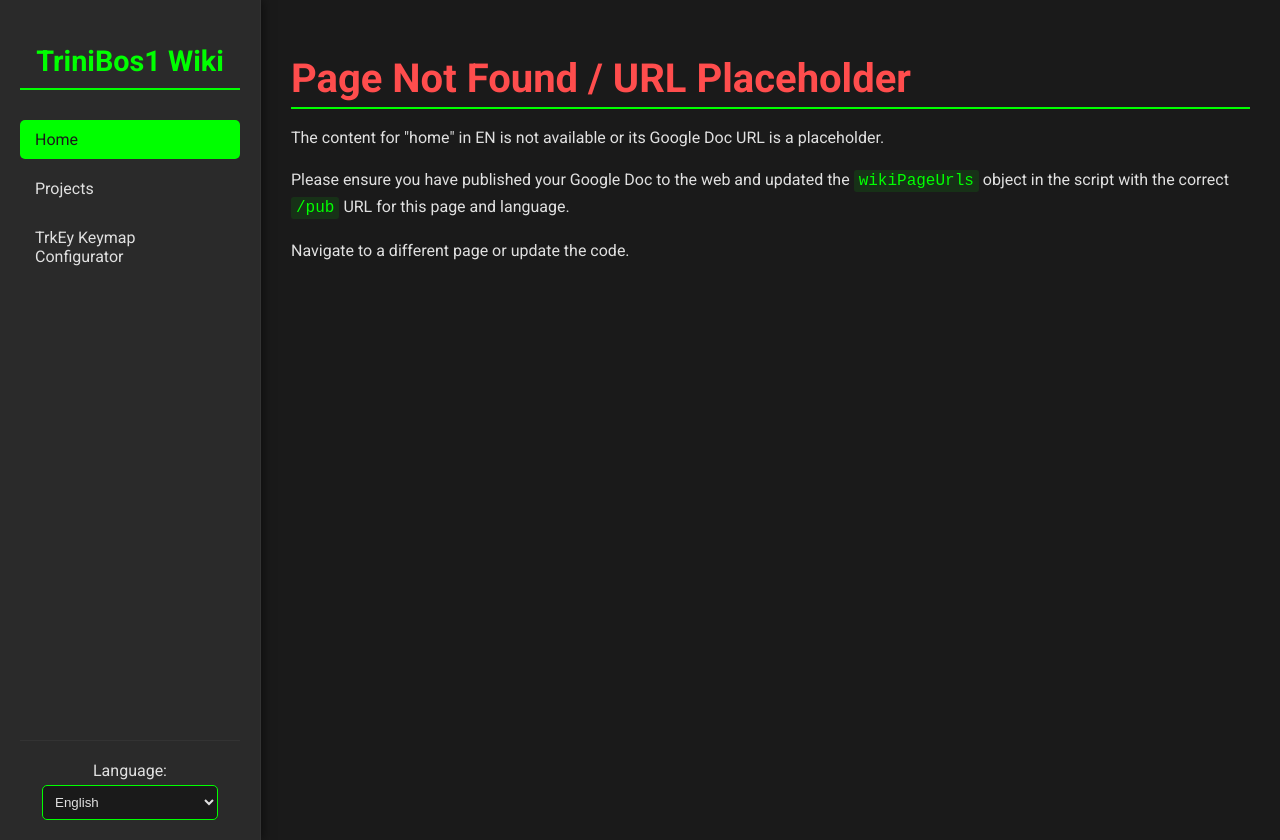
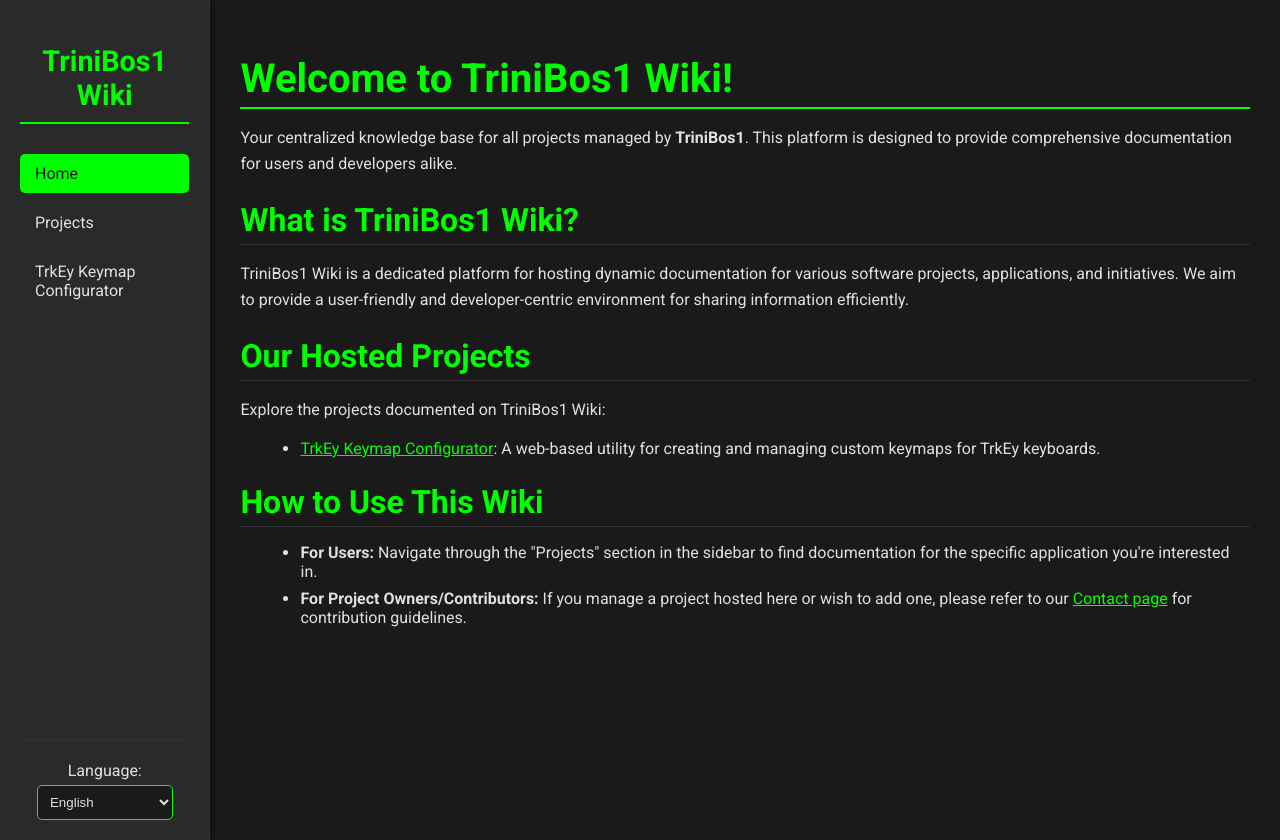
Before and after one commit to trinibos1/wikipage, a plain HTML site: page index.html in a window 1280 px wide. Drawn offline with Linux system fonts and the light colour scheme.

Commit message:
Update index.html

```diff
--- a/index.html
+++ b/index.html
@@ -84,8 +84,34 @@
             color: var(--primary-bg); /* Dark text on green hover */
         }
 
-        /* Removed dropdown specific styles as per request */
-        /* .sub-nav, .has-dropdown, .dropdown-trigger styles are removed or reverted */
+        /* Language Selector Styles */
+        .language-selector {
+            margin-top: auto; /* Pushes to the bottom */
+            padding-top: 20px;
+            border-top: 1px solid var(--border-color);
+            text-align: center;
+        }
+
+        .language-selector label {
+            display: block;
+            margin-bottom: 5px;
+            color: var(--text-color);
+        }
+
+        .language-selector select {
+            width: 80%;
+            padding: 8px;
+            border-radius: 5px;
+            background-color: var(--primary-bg);
+            color: var(--text-color);
+            border: 1px solid var(--highlight-green);
+            cursor: pointer;
+        }
+
+        .language-selector select:focus {
+            outline: none;
+            box-shadow: 0 0 0 2px var(--highlight-green);
+        }
 
         /* Main Content Styling */
         .content {
@@ -190,34 +216,6 @@
             margin-top: 0;
             border-bottom: none;
         }
-
-        .language-selector {
-            margin-top: auto; /* Pushes to the bottom */
-            padding-top: 20px;
-            border-top: 1px solid var(--border-color);
-            text-align: center;
-        }
-
-        .language-selector label {
-            display: block;
-            margin-bottom: 5px;
-            color: var(--text-color);
-        }
-
-        .language-selector select {
-            width: 80%;
-            padding: 8px;
-            border-radius: 5px;
-            background-color: var(--primary-bg);
-            color: var(--text-color);
-            border: 1px solid var(--highlight-green);
-            cursor: pointer;
-        }
-
-        .language-selector select:focus {
-            outline: none;
-            box-shadow: 0 0 0 2px var(--highlight-green);
-        }
     </style>
 </head>
 <body>
@@ -228,7 +226,7 @@
                 <ul>
                     <li><a href="#home" class="nav-link active">Home</a></li>
                     <li><a href="#projects" class="nav-link">Projects</a></li>
-                    <li><a href="#trkey-keymap-configurator" class="nav-link sub-link">TrkEy Keymap Configurator</a></li>
+                    <li><a href="#trkey-keymap-configurator" class="nav-link">TrkEy Keymap Configurator</a></li>
                     </ul>
             </nav>
             <div class="language-selector">
@@ -255,12 +253,25 @@
         // IMPORTANT: Each Google Doc MUST be published to the web (File > Share > Publish to web)
         // and you must use the generated '/pub' URL.
         const wikiPageUrls = {
-            'home': {
-                'en': 'https://docs.google.com/document/d/e/2PACX-1vR_YOUR_HOME_DOC_ID_EN/pub', // REPLACE WITH YOUR ACTUAL PUBLISHED GOOGLE DOC URL for English Home
-                'ko': 'https://docs.google.com/document/d/e/2PACX-1vR_YOUR_HOME_DOC_ID_KO/pub', // REPLACE WITH YOUR ACTUAL PUBLISHED GOOGLE DOC URL for Korean Home
-                'ja': 'https://docs.google.com/document/d/e/2PACX-1vR_YOUR_HOME_DOC_ID_JA/pub', // REPLACE WITH YOUR ACTUAL PUBLISHED GOOGLE DOC URL for Japanese Home
-                'es': 'https://docs.google.com/document/d/e/2PACX-1vR_YOUR_HOME_DOC_ID_ES/pub'  // REPLACE WITH YOUR ACTUAL PUBLISHED GOOGLE DOC URL for Spanish Home
-            },
+            'home': `
+                <h1>Welcome to TriniBos1 Wiki!</h1>
+                <p>Your centralized knowledge base for all projects managed by <strong>TriniBos1</strong>. This platform is designed to provide comprehensive documentation for users and developers alike.</p>
+
+                <h2>What is TriniBos1 Wiki?</h2>
+                <p>TriniBos1 Wiki is a dedicated platform for hosting dynamic documentation for various software projects, applications, and initiatives. We aim to provide a user-friendly and developer-centric environment for sharing information efficiently.</p>
+
+                <h2>Our Hosted Projects</h2>
+                <p>Explore the projects documented on TriniBos1 Wiki:</p>
+                <ul>
+                    <li><a href="#trkey-keymap-configurator">TrkEy Keymap Configurator</a>: A web-based utility for creating and managing custom keymaps for TrkEy keyboards.</li>
+                    </ul>
+
+                <h2>How to Use This Wiki</h2>
+                <ul>
+                    <li><strong>For Users:</strong> Navigate through the "Projects" section in the sidebar to find documentation for the specific application you're interested in.</li>
+                    <li><strong>For Project Owners/Contributors:</strong> If you manage a project hosted here or wish to add one, please refer to our <a href="#contact">Contact page</a> for contribution guidelines.</li>
+                </ul>
+            `,
             'projects': {
                 'en': 'https://docs.google.com/document/d/e/2PACX-1vR_YOUR_PROJECTS_DOC_ID_EN/pub', // REPLACE WITH YOUR ACTUAL PUBLISHED GOOGLE DOC URL for English Projects
                 'ko': 'https://docs.google.com/document/d/e/2PACX-1vR_YOUR_PROJECTS_DOC_ID_KO/pub', // REPLACE WITH YOUR ACTUAL PUBLISHED GOOGLE DOC URL for Korean Projects
@@ -273,18 +284,26 @@
                 'ja': 'https://docs.google.com/document/d/e/2PACX-1vR_YOUR_TRKEY_DOC_ID_JA/pub', // REPLACE with Japanese TrkEy Doc URL
                 'es': 'https://docs.google.com/document/d/e/2PACX-1vR_YOUR_TRKEY_DOC_ID_ES/pub'  // REPLACE with Spanish TrkEy Doc URL
             },
-            'about': {
-                'en': 'https://docs.google.com/document/d/e/2PACX-1vR_YOUR_ABOUT_DOC_ID_EN/pub', // REPLACE WITH YOUR ACTUAL PUBLISHED GOOGLE DOC URL for English About
-                'ko': 'https://docs.google.com/document/d/e/2PACX-1vR_YOUR_ABOUT_DOC_ID_KO/pub', // REPLACE WITH YOUR ACTUAL PUBLISHED GOOGLE DOC URL for Korean About
-                'ja': 'https://docs.google.com/document/d/e/2PACX-1vR_YOUR_ABOUT_DOC_ID_JA/pub', // REPLACE WITH YOUR ACTUAL PUBLISHED GOOGLE DOC URL for Japanese About
-                'es': 'https://docs.google.com/document/d/e/2PACX-1vR_YOUR_ABOUT_DOC_ID_ES/pub'  // REPLACE WITH YOUR ACTUAL PUBLISHED GOOGLE DOC URL for Spanish About
-            },
-            'contact': {
-                'en': 'https://docs.google.com/document/d/e/2PACX-1vR_YOUR_CONTACT_DOC_ID_EN/pub', // REPLACE WITH YOUR ACTUAL PUBLISHED GOOGLE DOC URL for English Contact
-                'ko': 'https://docs.google.com/document/d/e/2PACX-1vR_YOUR_CONTACT_DOC_ID_KO/pub', // REPLACE WITH YOUR ACTUAL PUBLISHED GOOGLE DOC URL for Korean Contact
-                'ja': 'https://docs.google.com/document/d/e/2PACX-1vR_YOUR_CONTACT_DOC_ID_JA/pub', // REPLACE WITH YOUR ACTUAL PUBLISHED GOOGLE DOC URL for Japanese Contact
-                'es': 'https://docs.google.com/document/d/e/2PACX-1vR_YOUR_CONTACT_DOC_ID_ES/pub'  // REPLACE WITH YOUR ACTUAL PUBLISHED GOOGLE DOC URL for Spanish Contact
-            }
+            'about': `
+                <h1>About TriniBos1 Wiki</h1>
+                <p>The TriniBos1 Wiki is maintained by TriniBos1 to provide clear and accessible documentation for all our projects.</p>
+                <p>Our vision is to build a community-driven knowledge base that empowers both users and developers to understand, use, and contribute to our software and initiatives.</p>
+                <h2>Our Mission</h2>
+                <ul>
+                    <li>To provide accurate and up-to-date documentation.</li>
+                    <li>To foster collaboration and contribution from the community.</li>
+                    <li>To make complex technical information easy to understand.</li>
+                </ul>
+                <p>Thank you for visiting!</p>
+            `,
+            'contact': `
+                <h1>Contact Us</h1>
+                <p>If you have any questions, feedback, or need support, please reach out to us:</p>
+                <ul>
+                    <li><strong>Discord:</strong> Join our community on <a href="https://discord.gg/zJr3sUYY4g">Discord</a> for direct support and discussions.</li>
+                    <li><strong>GitHub:</strong> For bug reports or feature requests, please use the <a href="https://github.com/trinibos1/trkey-keymap-configurator/issues">Issues page on GitHub</a>.</li>
+                </ul>
+            `
             // To add a new page:
             // 1. Create a Google Doc for each language (English, Korean, Japanese, Spanish).
             // 2. Publish EACH Google Doc to the web (File > Share > Publish to web) and copy its /pub URL.
@@ -310,12 +329,19 @@
         let currentLang = 'en'; // Default language
         let currentPageId = 'home'; // Default page
 
-        // Function to load content from a URL
+        // Function to load content from a URL or directly from string
         async function loadContent(pageId, lang) {
-            const pageUrls = wikiPageUrls[pageId];
-            const url = pageUrls ? pageUrls[lang] : null;
+            let contentToDisplay = '';
+            const pageEntry = wikiPageUrls[pageId];
 
-            if (!url || url.includes('YOUR_')) { // Check if URL is placeholder
+            // Check if the content is directly embedded HTML (like 'home', 'about', 'contact')
+            if (typeof pageEntry === 'string') {
+                contentToDisplay = pageEntry;
+            } else if (pageEntry && pageEntry[lang]) {
+                // If not direct HTML, assume it's an object with language URLs
+                const url = pageEntry[lang];
+
+                if (url.includes('YOUR_')) { // Check if URL is placeholder
                     wikiContentDiv.innerHTML = `
                         <h1 style="color: var(--accent-red);">Page Not Found / URL Placeholder</h1>
                         <p>The content for "${pageId}" in ${lang.toUpperCase()} is not available or its Google Doc URL is a placeholder.</p>
@@ -339,17 +365,9 @@
                         throw new Error(`HTTP error! Status: ${response.status} for ${url}`);
                     }
                     const htmlContent = await response.text();
-
-                // Google Docs published HTML includes <head> and <body> tags.
-                // We want to extract only the content within the <body> to avoid conflicts.
                     const parser = new DOMParser();
                     const doc = parser.parseFromString(htmlContent, 'text/html');
-                const bodyContent = doc.body.innerHTML;
-
-                wikiContentDiv.innerHTML = bodyContent;
-                currentPageId = pageId;
-                window.location.hash = `#${pageId}`;
-
+                    contentToDisplay = doc.body.innerHTML;
                 } catch (error) {
                     console.error('Failed to load content from Google Doc:', error);
                     wikiContentDiv.innerHTML = `
@@ -358,7 +376,23 @@
                         <p>Please ensure the Google Doc is published to the web and the URL is correct.</p>
                         <p>Error details: ${error.message}</p>
                     `;
+                    return; // Exit if fetch fails
                 }
+            } else {
+                // Fallback for pages not found in wikiPageUrls
+                wikiContentDiv.innerHTML = `
+                    <h1 style="color: var(--accent-red);">Page Not Found</h1>
+                    <p>The content for "${pageId}" is not available in any format.</p>
+                    <p>Please check the page ID or available content.</p>
+                `;
+                console.warn(`Content for page "${pageId}" not found in wikiPageUrls.`);
+                return;
+            }
+
+            // Display the content if it was loaded successfully
+            wikiContentDiv.innerHTML = contentToDisplay;
+            currentPageId = pageId;
+            window.location.hash = `#${pageId}`;
 
             // Update active state in navigation
             navLinks.forEach(link => {
```
Lines whose indentation alone changed are shown as unchanged.
